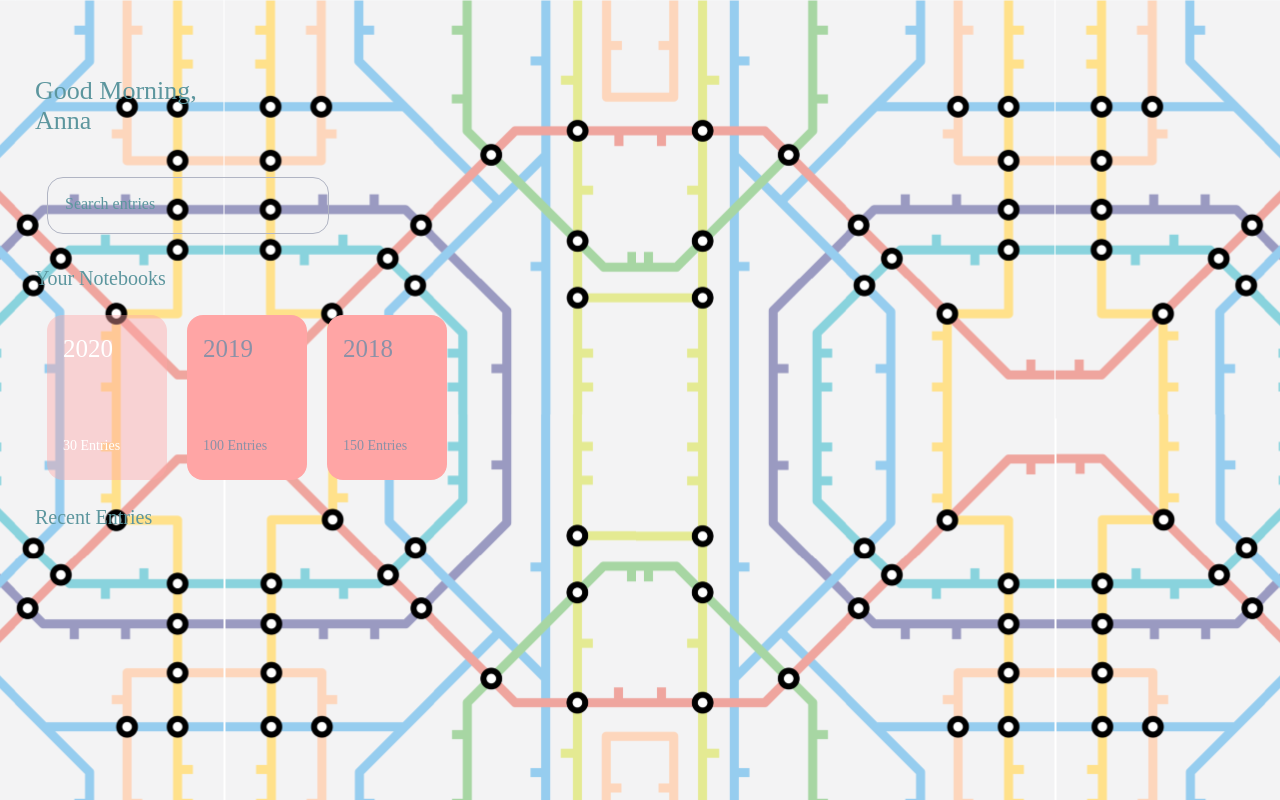
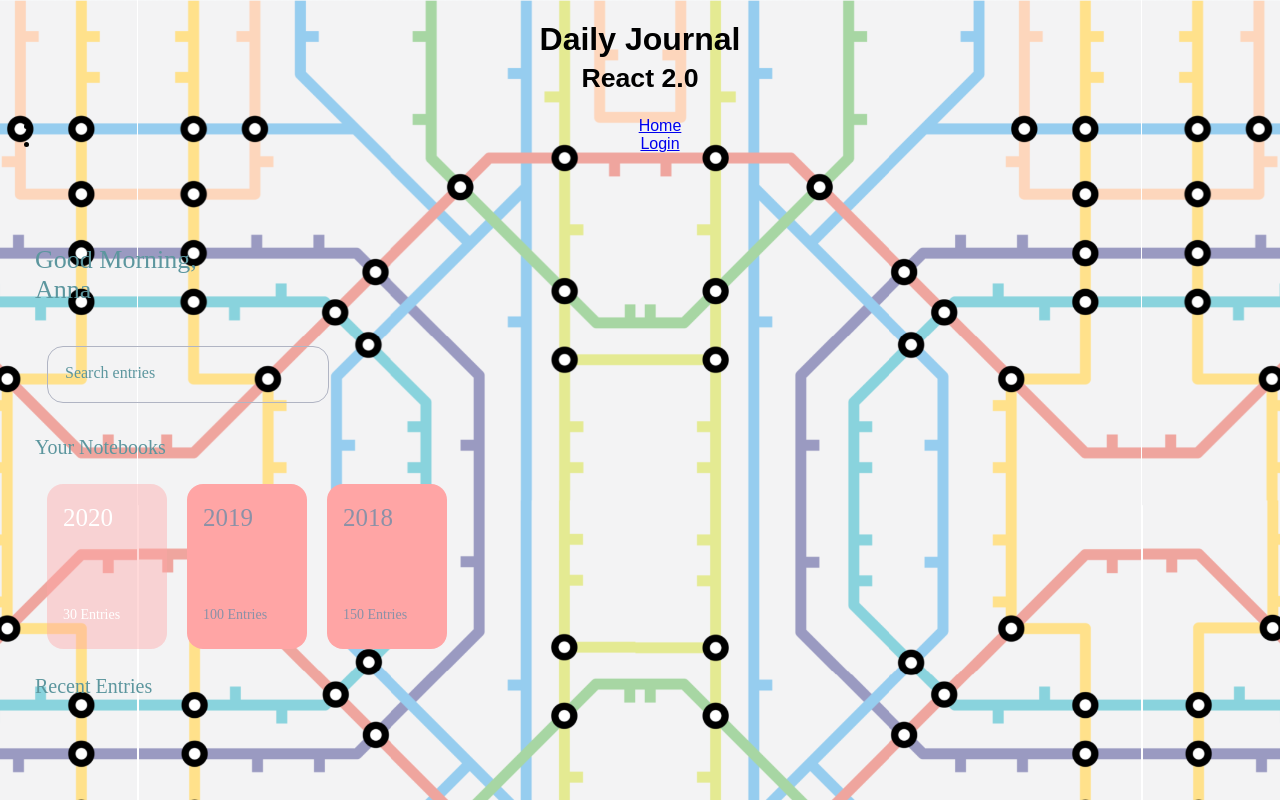
Before and after one commit to garizpe9/trainofthought, a React (Create React App) app in the folder client/: page / in a window 1280 px wide. Shown: the top 800 px of the page. Built offline with nearby package versions, Linux system fonts and the light colour scheme.

Commit message:
adding router to app.js, rendering navbar

```diff
--- a/client/package.json
+++ b/client/package.json
@@ -7,6 +7,7 @@
     "axios": "^0.21.0",
     "react": "^16.6.3",
     "react-dom": "^16.6.3",
+    "react-router-dom": "^5.2.0",
     "react-scripts": "^2.1.8"
   },
   "scripts": {
--- a/client/src/App.js
+++ b/client/src/App.js
@@ -1,13 +1,18 @@
 import React, { Component } from "react";
+import { BrowserRouter as Router, Route, Switch } from "react-router-dom";
 //import logo from "./logo.svg";
 import "./App.css";
 import LandingPage from "./component/LandingPage";
+import NavBar from "./component/nav/Navbar"
 
 class App extends Component {
   render() {
     return (
       <div className="App">
+        <Router>
+        <NavBar/>
         <LandingPage/>
+        </Router>
 
       </div>
     );
--- a/client/src/component/journal/JournalCard.js
+++ b/client/src/component/journal/JournalCard.js
@@ -5,6 +5,7 @@ import './JournalCards.css'
 
 class JournalCard extends Component {
     render() {
+        console.log(this.props)
         return (
             <div className="card">
                 <div className="card-content">
--- a/package.json
+++ b/package.json
@@ -30,6 +30,7 @@
     "morgan": "^1.10.0",
     "passport": "^0.4.1",
     "passport-local": "^1.0.0",
-    "passport-local-mongoose": "^6.0.1"
+    "passport-local-mongoose": "^6.0.1",
+    "react-router-dom": "^5.2.0"
   }
 }
```
Also changed, not shown: 2 other files (tests, documents, lock files or other folders).
